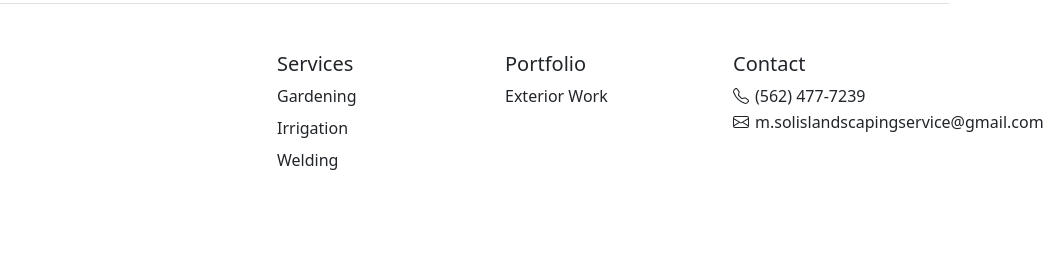
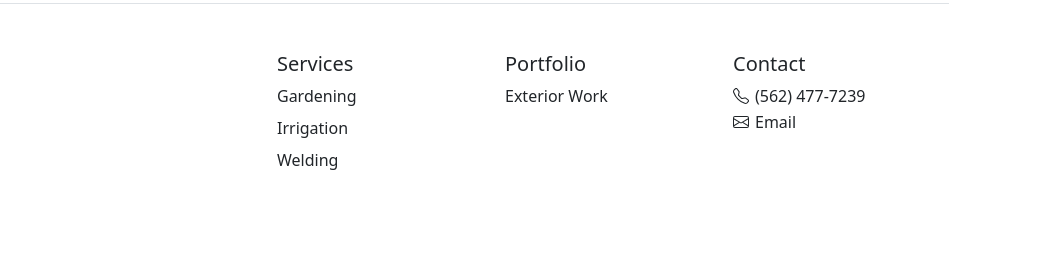
Before and after one commit to SierraFoxhound/msolislandscaping, a plain HTML site: page about.html in a window 1280 px wide. Shown: the part 2752-3020 px from the top of the page, 261-1305 px from the left, 1044 px wide, since content can reach past the window. Drawn offline with nearby package versions, Linux system fonts and the light colour scheme.

Commit message:
Shorten email handle
Replaced email handle at the footer with the word Email due to the ipad viewport issue.

```diff
--- a/about.html
+++ b/about.html
@@ -201,7 +201,7 @@
                                     d="M0 4a2 2 0 0 1 2-2h12a2 2 0 0 1 2 2v8a2 2 0 0 1-2 2H2a2 2 0 0 1-2-2V4Zm2-1a1 1 0 0 0-1 1v.217l7 4.2 7-4.2V4a1 1 0 0 0-1-1H2Zm13 2.383-4.708 2.825L15 11.105V5.383Zm-.034 6.876-5.64-3.471L8 9.583l-1.326-.795-5.64 3.47A1 1 0 0 0 2 13h12a1 1 0 0 0 .966-.741ZM1 11.105l4.708-2.897L1 5.383v5.722Z" />
                             </svg>
 
-                            m.solislandscapingservice@gmail.com
+                            Email
                         </a>
                     </li>
                 </ul>
```
Also changed, not shown: contact.html (+1 -1 lines), gardening.html (+1 -1 lines), index.html (+1 -1 lines), irrigation.html (+1 -1 lines), portfolio.html (+1 -1 lines), welding.html (+1 -1 lines).
